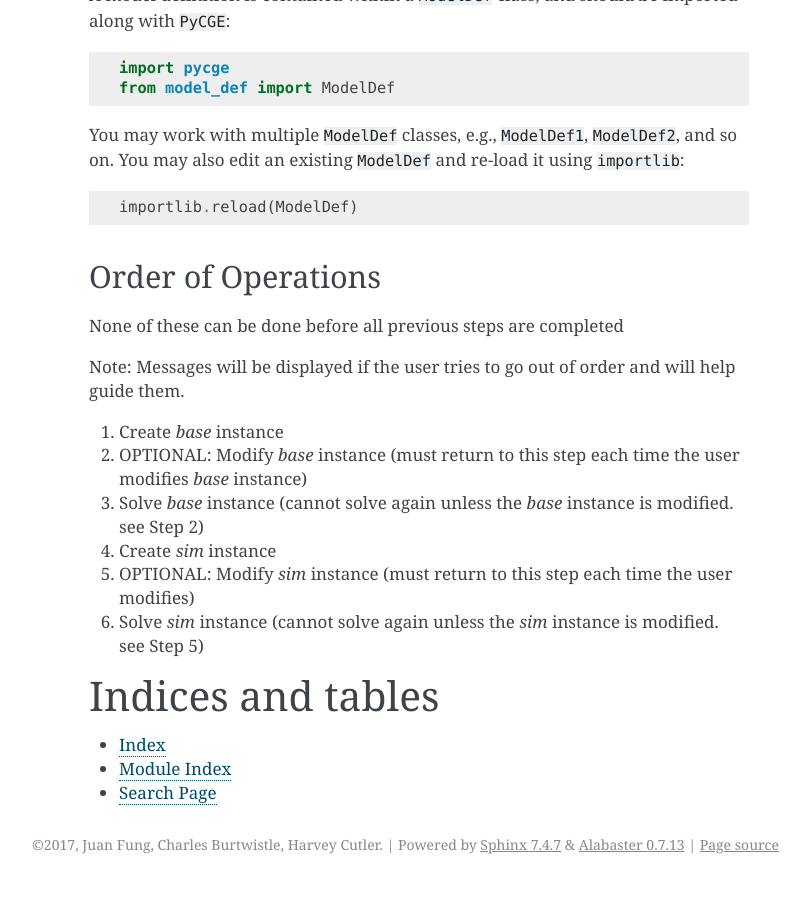
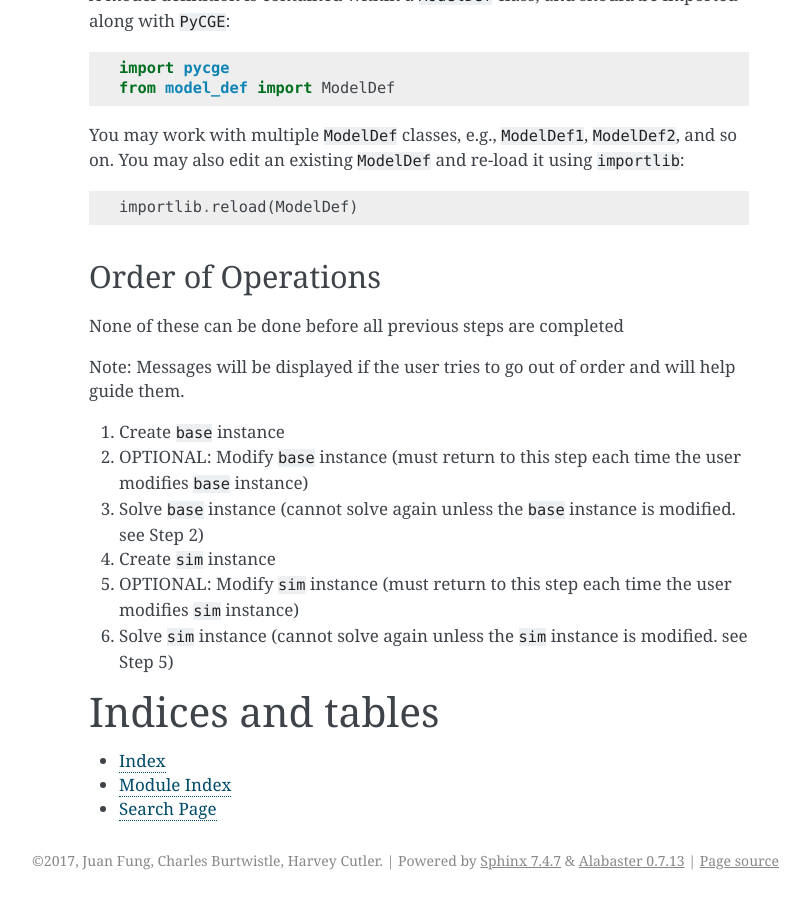
Before and after one commit to juanfung/pycge, a Sphinx documentation site: the page built from docs/index.rst, in a window 1280 px wide and 900 px high, scrolled down 5787 px. Shown: the whole window, without its empty margins (331-1141 px from the left). Built offline with Sphinx 7.4.7, drawn with Linux system fonts in a browser that asks for light colours.

Commit message:
accidentally typed in md instead of rst

```diff
--- a/docs/index.rst
+++ b/docs/index.rst
@@ -268,12 +268,12 @@ None of these can be done before all previous steps are completed
 
 Note: Messages will be displayed if the user tries to go out of order and will help guide them.
 
-1. Create `base` instance
-2. OPTIONAL: Modify `base` instance (must return to this step each time the user modifies `base` instance)
-3. Solve `base` instance (cannot solve again unless the `base` instance is modified. see Step 2)
-4. Create `sim` instance
-5. OPTIONAL: Modify `sim` instance (must return to this step each time the user modifies)
-6. Solve `sim` instance (cannot solve again unless the `sim` instance is modified. see Step 5)
+1. Create ``base`` instance
+2. OPTIONAL: Modify ``base`` instance (must return to this step each time the user modifies ``base`` instance)
+3. Solve ``base`` instance (cannot solve again unless the ``base`` instance is modified. see Step 2)
+4. Create ``sim`` instance
+5. OPTIONAL: Modify ``sim`` instance (must return to this step each time the user modifies ``sim`` instance)
+6. Solve ``sim`` instance (cannot solve again unless the ``sim`` instance is modified. see Step 5)
 
 
 
```
